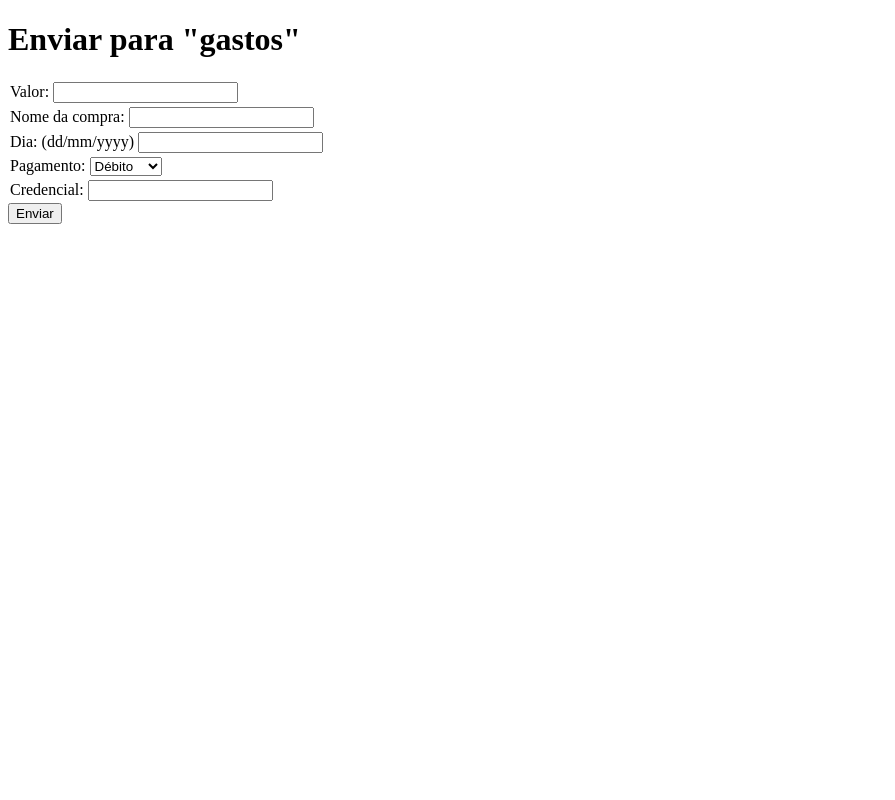
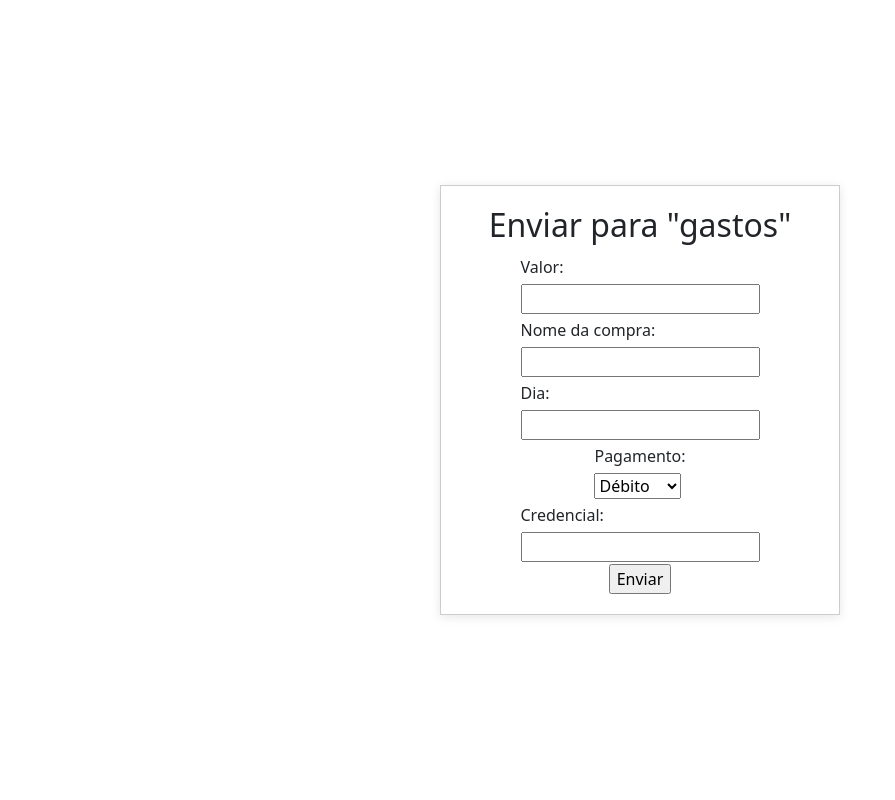
Before and after one commit to lucascapl/ControleFinanceiro, a Flask app: page /main in a window 1280 px wide. Shown: the whole page, without its empty margins (0-895 px from the left). Run offline with Flask 3, Linux system fonts and the light colour scheme.

Commit message:
calendario e estilizacoes

```diff
--- a/static/styles.css
+++ b/static/styles.css
@@ -1,25 +1,28 @@
-.modal {
-    display: none;
-    position: fixed;
-    top: 50%;
-    left: 50%;
-    transform: translate(-50%, -50%);
+body {
+    display: flex;
+    align-items: center;
+    justify-content: center;
+    height: 100vh;
+    margin: 0;
+}
+
+.formLine {
+    padding: 2px;
+    text-align: left;
+}
+.formContainer {
+    max-width: 400px;
+    display: flex;
+    flex-direction: column;
+    width: 100%;
     padding: 20px;
-    background-color: #fff;
     border: 1px solid #ccc;
     box-shadow: 0 2px 10px rgba(0, 0, 0, 0.1);
-    z-index: 1000;
+    text-align: center;
+    align-items: center;
+    justify-content: center;
 }
-.overlay {
-    display: none;
-    position: fixed;
-    top: 0;
-    left: 0;
-    width: 100%;
-    height: 100%;
-    background: rgba(0, 0, 0, 0.5);
-    z-index: 999;
+.formContainer label {
+    display: block;
+    margin-bottom: 5px;
 }
-.formLine {
-    padding: 2px;
-}
--- a/templates/index.html
+++ b/templates/index.html
@@ -5,14 +5,28 @@
     <meta name="viewport" content="width=device-width, initial-scale=1.0">
     <title>Formulário</title>
 
+    <script src="https://ajax.googleapis.com/ajax/libs/jquery/3.7.1/jquery.min.js"></script>
+    <!-- Bootstrap CSS -->
+    <link href="https://cdn.jsdelivr.net/npm/bootstrap@5.0.2/dist/css/bootstrap.min.css" rel="stylesheet">
+
+    <!-- Bootstrap JavaScript -->
+    <script src="https://cdn.jsdelivr.net/npm/bootstrap@5.0.2/dist/js/bootstrap.bundle.min.js"></script>
+
+    <!-- Bootstrap Datepicker CSS -->
+    <link href="https://cdn.jsdelivr.net/npm/bootstrap-datepicker@1.9.0/dist/css/bootstrap-datepicker.min.css" rel="stylesheet">
+
+    <!-- Bootstrap Datepicker JavaScript  -->
+    <script src="https://cdn.jsdelivr.net/npm/bootstrap-datepicker@1.9.0/dist/js/bootstrap-datepicker.min.js"></script>
+
+
     <link rel="stylesheet" href="/static/styles.css">
 
 </head>
 <body>
 
 
-    <h1>Enviar para "gastos"</h1>
-    <form action="/submit" method="post">
+    <form action="/submit" method="post" class="formContainer">
+        <h2>Enviar para "gastos"</h2>
         <div class="formLine">
             <label for="valor">Valor:</label>
             <input type="text" name="valor" required><br>
@@ -22,8 +36,8 @@
             <input type="text" name="evento" required><br>
         </div>
         <div class="formLine">
-            <label for="dia">Dia: (dd/mm/yyyy)</label>
-            <input type="text" name="dia" required><br>
+            <label for="dia">Dia:</label>
+            <input type="text" name="dia" class="datepickerElement" required>
         </div>
         <div class="formLine">
             <label for="pagamento">Pagamento:</label>
@@ -38,16 +52,20 @@
         </div>
         <div class="formLine">
             <label for="token">Credencial:</label>
-            <input type="text" name="token" required>
+            <input name="token" type="password" required>
         </div>
         <input type="submit" value="Enviar">
     </form>
 
     <script>
         document.addEventListener('DOMContentLoaded', function() {
+            // Inicialize o Datepicker
+            $('.datepickerElement').datepicker({
+                format: 'dd/mm/yyyy',  // Formato desejado da data
+                autoclose: true
+            });
             var status = '{{ status }}';
             console.log(status);
-
             if (status === 'success') {
                 alert("Dados enviados com sucesso");
             } else if (status === 'error') {
```
